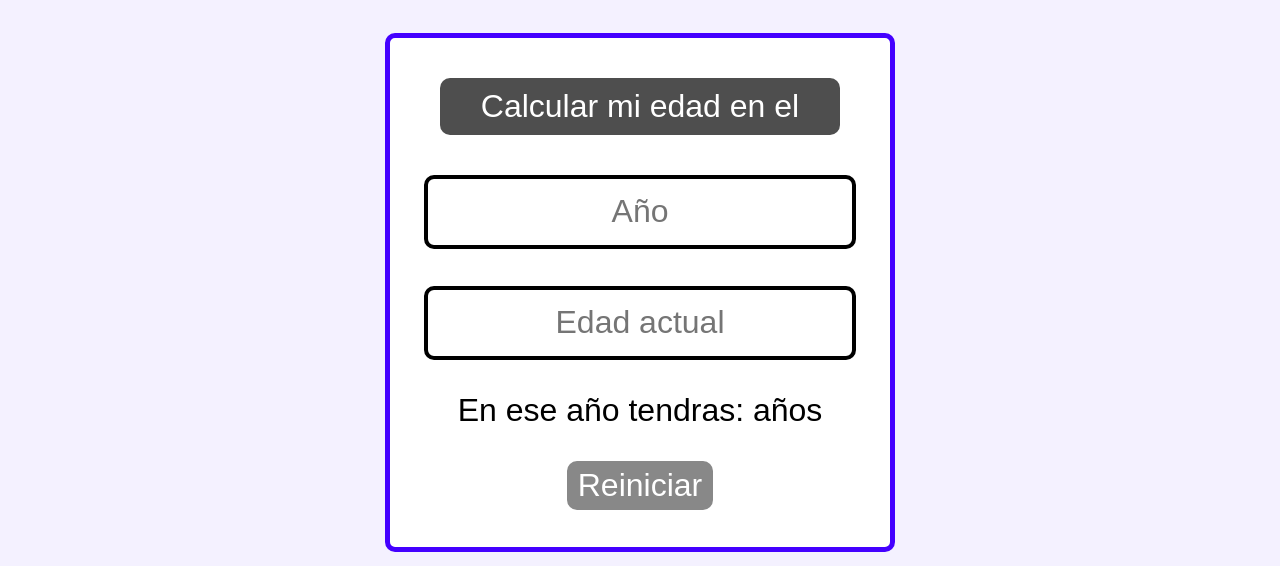
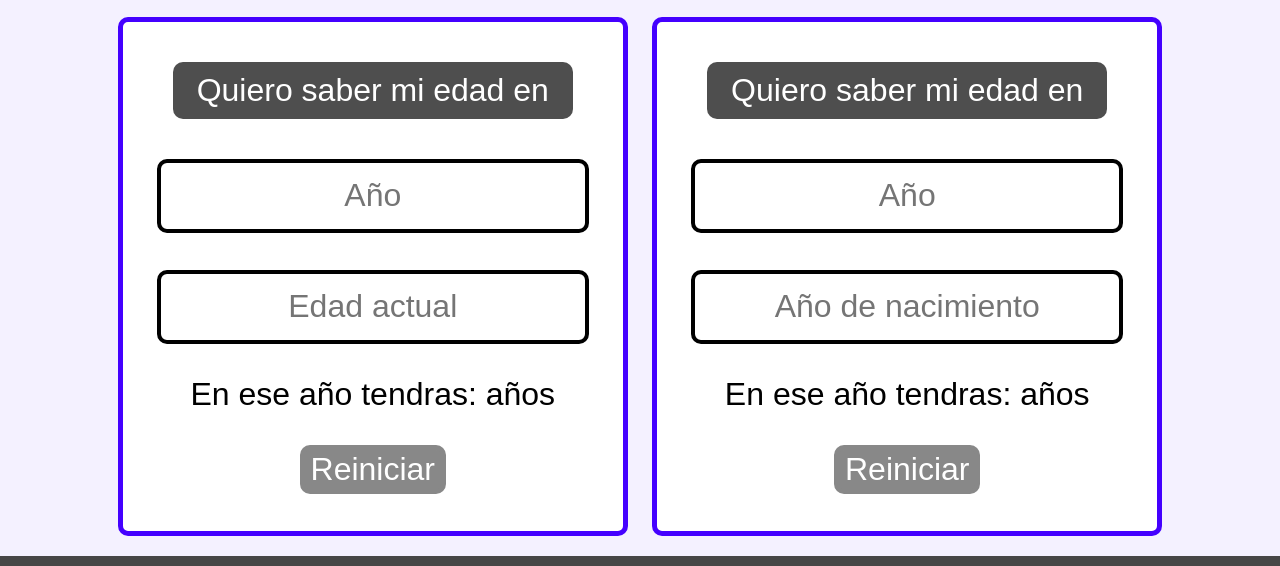
Before and after one commit to jaenfigueroa/calcular-mi-edad-en-otro-ano, a plain HTML site: page index.html in a window 1280 px wide. Shown: the part 148-714 px from the top of the page. Drawn offline with Linux system fonts and the light colour scheme.

Commit message:
Add files via upload

```diff
--- a/index.html
+++ b/index.html
@@ -12,12 +12,12 @@
         </a>
     </header>
 
-    <section><br><br>
+    <section>
         <center>
         <article class="post">
             <center>
             <form oninput="store.value=((parseInt(n1.value)-2021)+parseInt(n2.value))">
-            <p class="quierosaber">Calcular mi edad en el</p>
+            <p class="quierosaber">Quiero saber mi edad en</p>
             <input class="caja" type="text" name="n1" placeholder="Año"><br><br>
             <input class="caja" type="text" name="n2" placeholder="Edad actual">
             <p class="tuedadsera">En ese año tendras: <output name="store"></output> años</p>
@@ -25,11 +25,11 @@
 
             </form>
             </center>
-        </article><br><br>
+        </article>
         <article class="post">
             <center>
             <form oninput="store.value=((parseInt(n1.value))-parseInt(n2.value))">
-            <p class="quierosaber">Calcular mi edad en el</p>
+            <p class="quierosaber">Quiero saber mi edad en</p>
             <input class="caja" type="text" name="n1" placeholder="Año"><br><br>
             <input class="caja" type="text" name="n2" placeholder="Año de nacimiento">
             <p class="tuedadsera">En ese año tendras: <output name="store"></output> años</p>
@@ -37,8 +37,8 @@
 
             </form>
             </center>
-        </article><br>
-        </center><br>
+        </article>
+        </center>
     </section>
 
     <footer><br>
--- a/style.css
+++ b/style.css
@@ -78,6 +78,8 @@ footer img:hover{
     /* margin-bottom: 40px; */
     border-radius: 10px;
     /* float: left; */
+    display: inline-block;
+    margin: 20px 10px;
 }
 article{
     font-size: 2rem;
```
